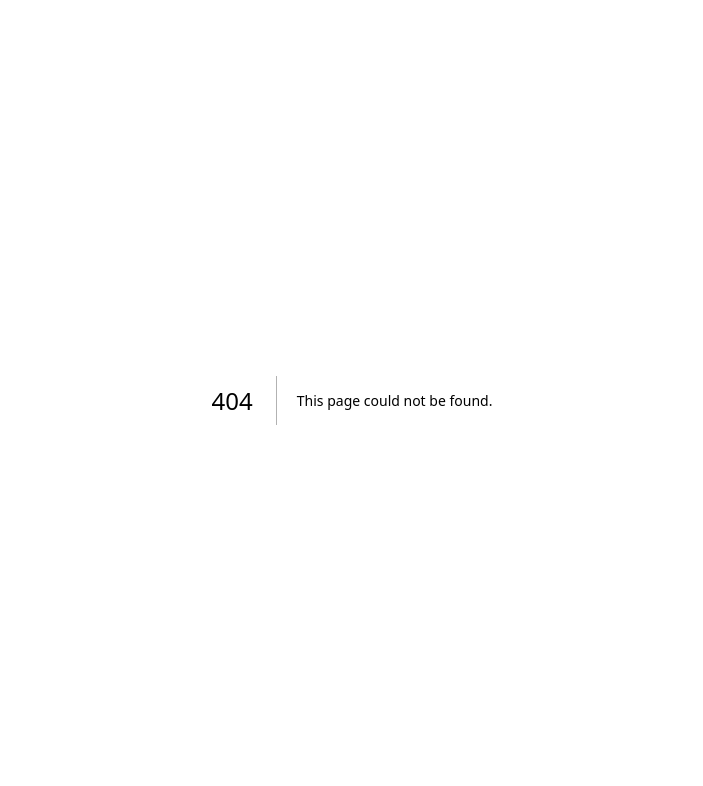
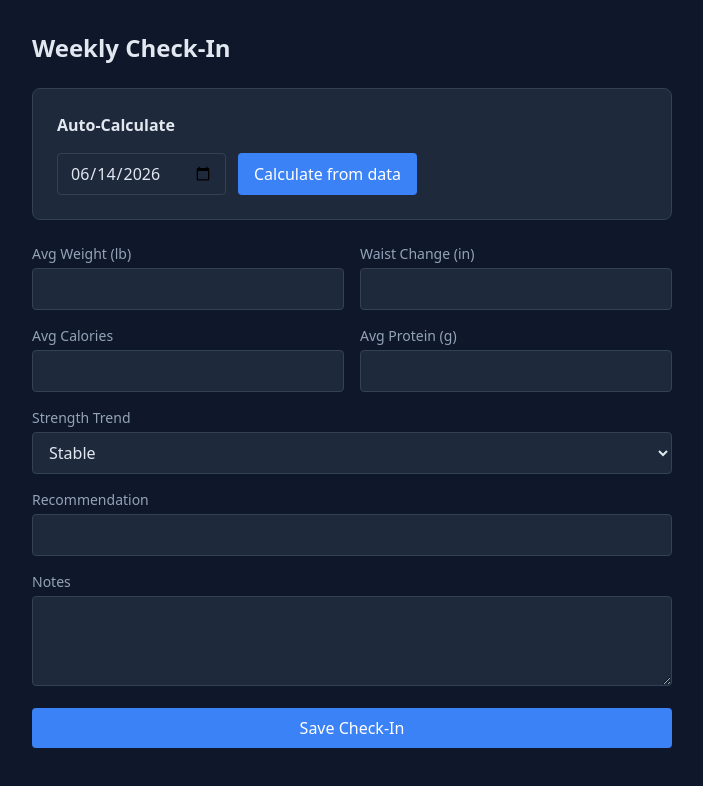
Before and after one commit to alessandroroma/maingain-tracker, a Next.js app: page /checkin in a window 1280 px wide. Before the commit this address had no page. Shown: the top 786 px of the page, without its empty margins (288-991 px from the left). Built offline with nearby package versions, Linux system fonts and the light colour scheme.

Commit message:
Milestone 6-7: Dashboard page (live data) + weekly check-in page

```diff
--- /dev/null
+++ b/src/app/checkin/page.tsx
@@ -0,0 +1,151 @@
+"use client";
+
+import { useState } from "react";
+import { supabase } from "@/lib/supabase";
+
+export default function CheckinPage() {
+  const [weekStart, setWeekStart] = useState(() => {
+    const d = new Date();
+    d.setDate(d.getDate() - d.getDay());
+    return d.toISOString().split("T")[0];
+  });
+  const [avgWeight, setAvgWeight] = useState("");
+  const [waistChange, setWaistChange] = useState("");
+  const [avgCalories, setAvgCalories] = useState("");
+  const [avgProtein, setAvgProtein] = useState("");
+  const [strengthTrend, setStrengthTrend] = useState("stable");
+  const [recommendation, setRecommendation] = useState("");
+  const [notes, setNotes] = useState("");
+  const [loading, setLoading] = useState(false);
+  const [saved, setSaved] = useState(false);
+
+  async function autoCalculate() {
+    setLoading(true);
+    try {
+      const weekEnd = new Date(weekStart);
+      weekEnd.setDate(weekEnd.getDate() + 7);
+
+      const { data: weightData } = await supabase
+        .from("body_logs")
+        .select("bodyweight")
+        .gte("date", weekStart)
+        .lt("date", weekEnd.toISOString().split("T")[0]);
+
+      if (weightData && weightData.length > 0) {
+        const avg = weightData.reduce((s, w) => s + w.bodyweight, 0) / weightData.length;
+        setAvgWeight(avg.toFixed(1));
+      }
+
+      const { data: foodData } = await supabase
+        .from("food_logs")
+        .select("calories, protein")
+        .gte("date", weekStart)
+        .lt("date", weekEnd.toISOString().split("T")[0]);
+
+      if (foodData && foodData.length > 0) {
+        const calAvg = foodData.reduce((s, f) => s + f.calories, 0) / foodData.length;
+        const protAvg = foodData.reduce((s, f) => s + f.protein, 0) / foodData.length;
+        setAvgCalories(calAvg.toFixed(0));
+        setAvgProtein(protAvg.toFixed(0));
+      }
+
+      // Simple recommendation logic
+      if (avgWeight) {
+        const w = parseFloat(avgWeight);
+        setRecommendation("Keep calories the same — looks steady.");
+      }
+    } catch {
+      setRecommendation("Could not auto-calculate. Enter manually.");
+    } finally {
+      setLoading(false);
+    }
+  }
+
+  async function saveCheckin(e: React.FormEvent) {
+    e.preventDefault();
+    try {
+      await supabase.from("weekly_checkins").insert({
+        week_start: weekStart,
+        avg_weight: avgWeight ? parseFloat(avgWeight) : null,
+        waist_change: waistChange ? parseFloat(waistChange) : null,
+        avg_calories: avgCalories ? parseFloat(avgCalories) : null,
+        avg_protein: avgProtein ? parseFloat(avgProtein) : null,
+        strength_trend: strengthTrend,
+        recommendation,
+        notes,
+      });
+      setSaved(true);
+      setTimeout(() => setSaved(false), 3000);
+    } catch {
+      console.error("Failed to save check-in");
+    }
+  }
+
+  return (
+    <main className="max-w-2xl mx-auto px-4 py-8">
+      <h1 className="text-2xl font-bold mb-6">Weekly Check-In</h1>
+
+      <div className="bg-card p-6 rounded-lg border border-border mb-6">
+        <h2 className="font-semibold mb-4">Auto-Calculate</h2>
+        <div className="flex gap-3">
+          <input type="date" value={weekStart} onChange={(e) => setWeekStart(e.target.value)}
+            className="bg-card border border-border rounded px-3 py-2 text-foreground" />
+          <button onClick={autoCalculate} disabled={loading}
+            className="bg-primary hover:bg-primary-hover disabled:opacity-50 text-white px-4 py-2 rounded transition">
+            {loading ? "Calculating..." : "Calculate from data"}
+          </button>
+        </div>
+      </div>
+
+      <form onSubmit={saveCheckin} className="space-y-4">
+        <div className="grid grid-cols-2 gap-4">
+          <div>
+            <label className="block text-sm text-muted mb-1">Avg Weight (lb)</label>
+            <input type="number" step="0.1" value={avgWeight} onChange={(e) => setAvgWeight(e.target.value)}
+              className="w-full bg-card border border-border rounded px-3 py-2 text-foreground" />
+          </div>
+          <div>
+            <label className="block text-sm text-muted mb-1">Waist Change (in)</label>
+            <input type="number" step="0.1" value={waistChange} onChange={(e) => setWaistChange(e.target.value)}
+              className="w-full bg-card border border-border rounded px-3 py-2 text-foreground" />
+          </div>
+        </div>
+        <div className="grid grid-cols-2 gap-4">
+          <div>
+            <label className="block text-sm text-muted mb-1">Avg Calories</label>
+            <input type="number" value={avgCalories} onChange={(e) => setAvgCalories(e.target.value)}
+              className="w-full bg-card border border-border rounded px-3 py-2 text-foreground" />
+          </div>
+          <div>
+            <label className="block text-sm text-muted mb-1">Avg Protein (g)</label>
+            <input type="number" value={avgProtein} onChange={(e) => setAvgProtein(e.target.value)}
+              className="w-full bg-card border border-border rounded px-3 py-2 text-foreground" />
+          </div>
+        </div>
+        <div>
+          <label className="block text-sm text-muted mb-1">Strength Trend</label>
+          <select value={strengthTrend} onChange={(e) => setStrengthTrend(e.target.value)}
+            className="w-full bg-card border border-border rounded px-3 py-2 text-foreground">
+            <option value="up">Up</option>
+            <option value="stable">Stable</option>
+            <option value="down">Down</option>
+          </select>
+        </div>
+        <div>
+          <label className="block text-sm text-muted mb-1">Recommendation</label>
+          <input type="text" value={recommendation} onChange={(e) => setRecommendation(e.target.value)}
+            className="w-full bg-card border border-border rounded px-3 py-2 text-foreground" />
+        </div>
+        <div>
+          <label className="block text-sm text-muted mb-1">Notes</label>
+          <textarea value={notes} onChange={(e) => setNotes(e.target.value)} rows={3}
+            className="w-full bg-card border border-border rounded px-3 py-2 text-foreground" />
+        </div>
+        <button type="submit"
+          className="w-full bg-primary hover:bg-primary-hover text-white py-2 rounded transition">
+          {saved ? "Saved!" : "Save Check-In"}
+        </button>
+      </form>
+    </main>
+  );
+}
--- /dev/null
+++ b/src/app/dashboard/page.tsx
@@ -0,0 +1,86 @@
+"use client";
+
+import { useState, useEffect } from "react";
+import { supabase } from "@/lib/supabase";
+import { WeightChart } from "@/components/charts/weight-chart";
+import { BodyLogForm } from "@/components/forms/body-log-form";
+
+export default function DashboardPage() {
+  const [bodylogs, setBodyLogs] = useState<unknown[]>([]);
+  const [foodTotals, setFoodTotals] = useState<{ calories: number; protein: number } | null>(null);
+
+  useEffect(() => {
+    async function fetchData() {
+      const today = new Date().toISOString().split("T")[0];
+
+      const { data: logs } = await supabase
+        .from("body_logs")
+        .select("*")
+        .order("date", { ascending: false })
+        .limit(30);
+      if (logs) setBodyLogs(logs);
+
+      const { data: foods } = await supabase
+        .from("food_logs")
+        .select("calories, protein")
+        .eq("date", today);
+      if (foods) {
+        setFoodTotals({
+          calories: foods.reduce((s, f) => s + (f.calories || 0), 0),
+          protein: foods.reduce((s, f) => s + (f.protein || 0), 0),
+        });
+      }
+    }
+    fetchData();
+  }, []);
+
+  const weightData = (bodylogs as Array<{ date: string; bodyweight: number }>).map((l) => ({
+    date: l.date,
+    weight: l.bodyweight,
+    avg7: 0,
+  }));
+
+  return (
+    <main className="max-w-4xl mx-auto px-4 py-8 space-y-6">
+      <h1 className="text-2xl font-bold">Dashboard</h1>
+
+      <div className="grid grid-cols-1 md:grid-cols-3 gap-4">
+        <div className="bg-card p-6 rounded-lg border border-border">
+          <h2 className="text-sm font-medium text-muted mb-2">Today&apos;s Calories</h2>
+          <p className="text-2xl font-bold">{foodTotals?.calories ?? "—"}</p>
+        </div>
+        <div className="bg-card p-6 rounded-lg border border-border">
+          <h2 className="text-sm font-medium text-muted mb-2">Today&apos;s Protein</h2>
+          <p className="text-2xl font-bold">{foodTotals?.protein ?? "—"} g</p>
+        </div>
+        <div className="bg-card p-6 rounded-lg border border-border">
+          <h2 className="text-sm font-medium text-muted mb-2">Latest Weight</h2>
+          <p className="text-2xl font-bold">
+            {(bodylogs as Array<{ bodyweight: number }>)?.[0]?.bodyweight?.toFixed(1) ?? "—"} lb
+          </p>
+        </div>
+      </div>
+
+      <div className="bg-card p-6 rounded-lg border border-border">
+        <h2 className="font-semibold mb-4">Weight Trend</h2>
+        <WeightChart data={weightData} />
+      </div>
+
+      <div className="grid grid-cols-1 md:grid-cols-2 gap-6">
+        <div className="bg-card p-6 rounded-lg border border-border">
+          <h2 className="font-semibold mb-4">Log Bodyweight</h2>
+          <BodyLogForm />
+        </div>
+        <div className="bg-card p-6 rounded-lg border border-border">
+          <h2 className="font-semibold mb-4">Quick Stats</h2>
+          <ul className="space-y-2 text-sm">
+            <li className="flex justify-between"><span className="text-muted">Weekly weight change</span><span>—</span></li>
+            <li className="flex justify-between"><span className="text-muted">Latest waist</span><span>—</span></li>
+            <li className="flex justify-between"><span className="text-muted">Next workout</span><span>—</span></li>
+            <li className="flex justify-between"><span className="text-muted">Calorie rec.</span><span>—</span></li>
+          </ul>
+        </div>
+      </div>
+    </main>
+  );
+}
```
